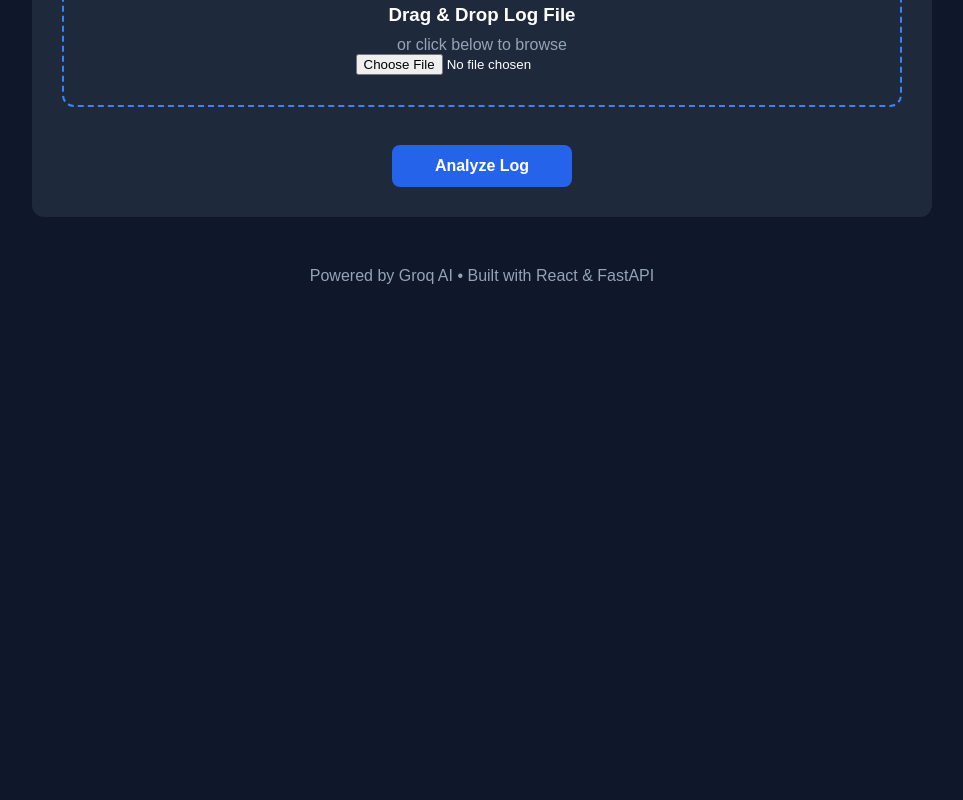
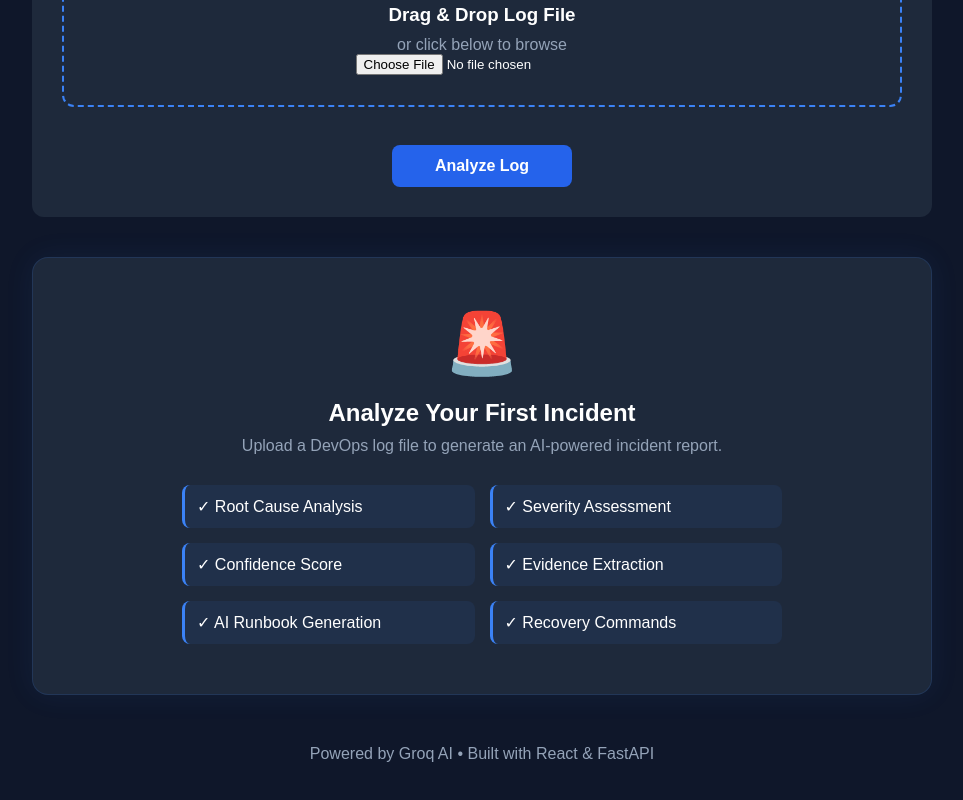
Before and after one commit to CoderWithSharingan/DevOps-CoPilot, a React app in the folder frontend/: page / in a window 1280 px wide. Shown: the part 368-1168 px from the top of the page, without its empty margins (158-1121 px from the left). Before the commit the page ends 800 px from the top, so only its background shows below. Built offline with nearby package versions, Linux system fonts and the light colour scheme; the HTML template or start-up script is replaced by a standard one.

Commit message:
feat: add PDF export, empty state, loading progress and incident dashboard improvements

```diff
--- a/frontend/package.json
+++ b/frontend/package.json
@@ -11,6 +11,7 @@
   },
   "dependencies": {
     "axios": "^1.18.0",
+    "jspdf": "^4.2.1",
     "react": "^19.2.6",
     "react-dom": "^19.2.6"
   },
--- a/frontend/src/App.css
+++ b/frontend/src/App.css
@@ -430,3 +430,65 @@ footer {
   background: #3b82f6;
   transition: width 0.5s ease;
 }
+.empty-state {
+  max-width: 900px;
+  margin: 40px auto;
+  padding: 50px;
+  text-align: center;
+  background: #1e293b;
+  border: 1px solid rgba(59,130,246,0.15);
+  border-radius: 16px;
+  box-shadow: 0 0 30px rgba(59,130,246,0.08);
+}
+
+.empty-icon {
+  font-size: 60px;
+  margin-bottom: 20px;
+}
+
+.empty-state h2 {
+  color: white;
+  margin-bottom: 10px;
+}
+
+.empty-state p {
+  color: #94a3b8;
+  margin-bottom: 30px;
+}
+
+.empty-features {
+  display: grid;
+  grid-template-columns: repeat(2, 1fr);
+  gap: 15px;
+  max-width: 600px;
+  margin: 0 auto;
+}
+
+.empty-features div {
+  background: rgba(59,130,246,0.08);
+  border-left: 3px solid #3b82f6;
+  padding: 12px;
+  border-radius: 8px;
+  text-align: left;
+}
+.export-btn {
+  margin-top: 20px;
+  padding: 6px 12px;
+  background: #2563eb;
+  border: none;
+  border-radius: 10px;
+  color: white;
+  font-weight: 600;
+  cursor: pointer;
+  transition: 0.3s;
+}
+
+.export-btn:hover {
+  background: #1d4ed8;
+  transform: translateY(-2px);
+}
+.banner-top {
+  display: flex;
+  justify-content: space-between;
+  align-items: center;
+}
--- a/frontend/src/App.jsx
+++ b/frontend/src/App.jsx
@@ -1,6 +1,7 @@
 import "./App.css";
 import { useState } from "react";
 import axios from "axios";
+import jsPDF from "jspdf";
 
 function App() {
   const [analysis, setAnalysis] = useState(null);
@@ -95,6 +96,71 @@ function App() {
   }
 };
 
+const exportPDF = () => {
+  if (!analysis) return;
+
+  const doc = new jsPDF();
+
+  doc.setFontSize(20);
+  doc.text("DevOps Copilot Incident Report", 20, 20);
+
+  doc.setFontSize(12);
+
+  let y = 40;
+
+  const addSection = (title, content) => {
+    doc.setFont(undefined, "bold");
+    doc.text(title, 20, y);
+    y += 8;
+
+    doc.setFont(undefined, "normal");
+
+    const lines = doc.splitTextToSize(
+      content || "N/A",
+      170
+    );
+
+    doc.text(lines, 20, y);
+
+    y += lines.length * 7 + 10;
+  };
+
+  addSection("Log Type", analysis.logType);
+  addSection("Severity", analysis.severity);
+  addSection(
+    "Confidence",
+    `${analysis.confidence}%`
+  );
+  addSection(
+    "Root Cause",
+    analysis.rootCause
+  );
+  addSection(
+    "Evidence",
+    analysis.evidence
+  );
+  addSection(
+    "Suggested Fix",
+    analysis.fix
+  );
+  addSection(
+    "Prevention",
+    analysis.prevention
+  );
+  addSection(
+    "AI Runbook",
+    analysis.runbook
+  );
+  addSection(
+    "Commands",
+    analysis.commands
+  );
+
+  doc.save(
+    `${analysis.logType}-incident-report.pdf`
+  );
+};
+
   return (
     <div className="app">
 
@@ -184,6 +250,26 @@ function App() {
     <p>{error}</p>
   </div>
 )}
+    {!analysis && !loading && !error && (
+  <div className="empty-state">
+    <div className="empty-icon">🚨</div>
+
+    <h2>Analyze Your First Incident</h2>
+
+    <p>
+      Upload a DevOps log file to generate an AI-powered incident report.
+    </p>
+
+    <div className="empty-features">
+      <div>✓ Root Cause Analysis</div>
+      <div>✓ Severity Assessment</div>
+      <div>✓ Confidence Score</div>
+      <div>✓ Evidence Extraction</div>
+      <div>✓ AI Runbook Generation</div>
+      <div>✓ Recovery Commands</div>
+    </div>
+  </div>
+)}
 
       {analysis && (
   <div>
@@ -192,12 +278,21 @@ function App() {
         .toLowerCase()
         .trim()}`}
     >
+  <div className="banner-top">
+
     <div className="incident-header">
       <span className="incident-severity">
         {analysis.severity.toUpperCase()} INCIDENT
       </span>
 
       <h2>{analysis.logType}</h2>
+    </div>
+          <button
+          className="export-btn"
+          onClick={exportPDF}
+        >
+          📄 Export Report
+        </button>
   </div>
 
       <div className="detected-components">
```
Also changed, not shown: 1 other file (tests, documents, lock files or other folders). Lines whose indentation alone changed are shown as unchanged.
